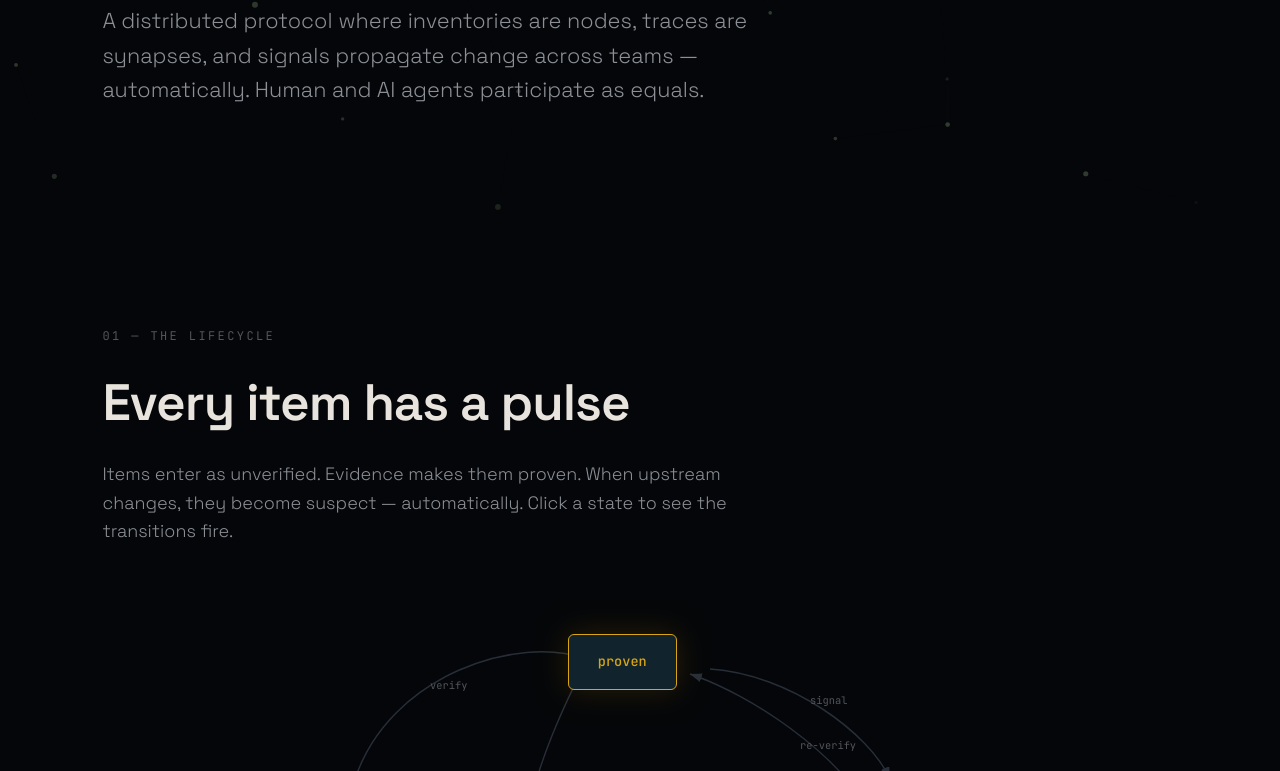
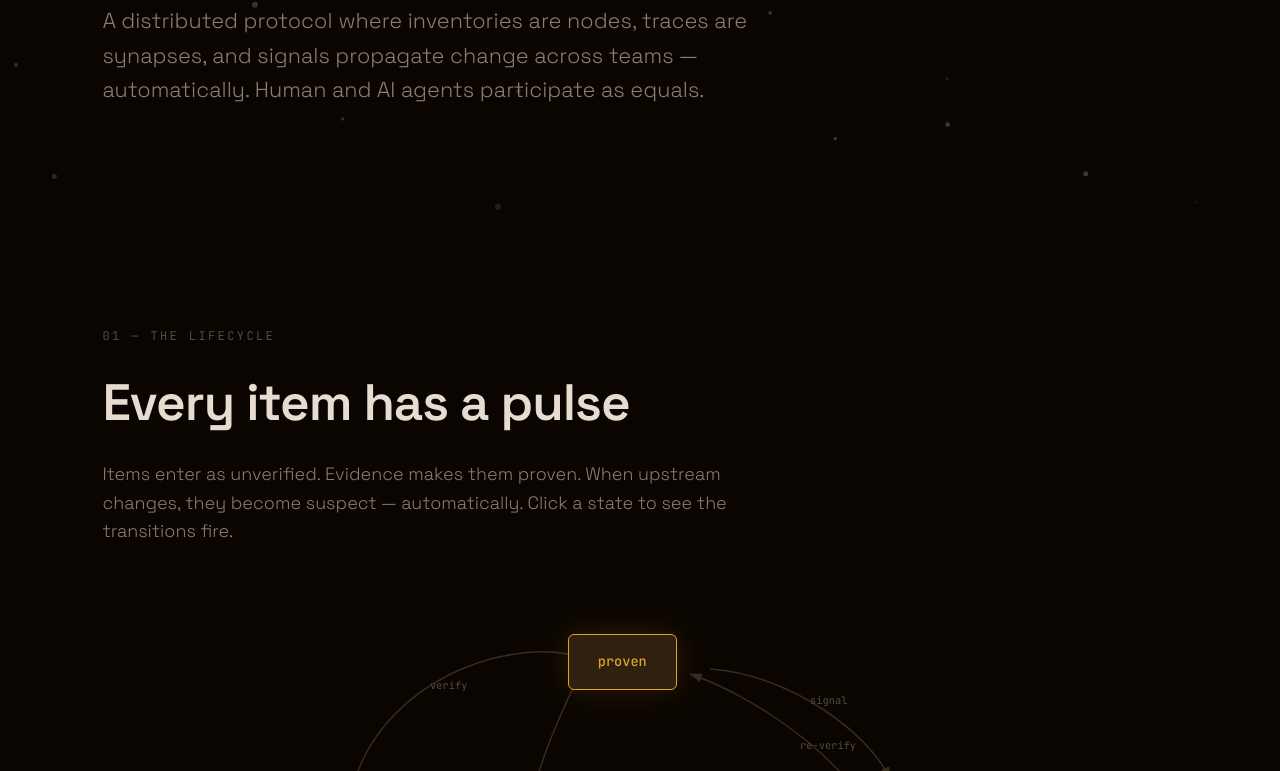
Before and after one commit to cuongtranba/ccom, an Astro site in the folder web/: page / in a window 1280 px wide. Shown: the part 553-1324 px from the top of the page. Built offline with nearby package versions, Linux system fonts and the light colour scheme; Astro itself is replaced by a stand-in of ours.

Commit message:
style: swap OKLCH palette from blue to warm desert tones
Shift all CSS custom property hues in :root from blue (260) to
warm desert range (65-80) as the foundation for the Dune restyle.
Increases chroma slightly on backgrounds and text for richer warmth.

```diff
--- a/web/src/styles/global.css
+++ b/web/src/styles/global.css
@@ -3,27 +3,27 @@
 *, *::before, *::after { margin: 0; padding: 0; box-sizing: border-box; }
 
 :root {
-  --bg-deep: oklch(0.12 0.01 260);
-  --bg-surface: oklch(0.16 0.01 260);
-  --bg-elevated: oklch(0.20 0.015 260);
-  --border-subtle: oklch(0.25 0.01 260);
-  --border-hover: oklch(0.35 0.02 260);
+  --bg-deep: oklch(0.12 0.02 65);
+  --bg-surface: oklch(0.17 0.02 65);
+  --bg-elevated: oklch(0.22 0.025 65);
+  --border-subtle: oklch(0.28 0.02 65);
+  --border-hover: oklch(0.40 0.03 70);
 
-  --text-primary: oklch(0.92 0.01 80);
-  --text-secondary: oklch(0.65 0.01 260);
-  --text-muted: oklch(0.45 0.01 260);
+  --text-primary: oklch(0.90 0.02 75);
+  --text-secondary: oklch(0.60 0.03 70);
+  --text-muted: oklch(0.42 0.02 65);
 
-  --proven: oklch(0.75 0.15 85);
-  --proven-glow: oklch(0.65 0.18 85);
-  --suspect: oklch(0.70 0.18 25);
-  --suspect-glow: oklch(0.60 0.22 25);
-  --broke: oklch(0.65 0.20 15);
-  --unverified: oklch(0.65 0.08 250);
-  --unverified-glow: oklch(0.55 0.10 250);
+  --proven: oklch(0.75 0.14 80);
+  --proven-glow: oklch(0.65 0.17 80);
+  --suspect: oklch(0.62 0.16 45);
+  --suspect-glow: oklch(0.52 0.20 45);
+  --broke: oklch(0.55 0.20 25);
+  --unverified: oklch(0.55 0.04 70);
+  --unverified-glow: oklch(0.45 0.06 70);
 
-  --signal-pulse: oklch(0.80 0.14 145);
-  --trace-line: oklch(0.30 0.02 260);
-  --trace-active: oklch(0.50 0.08 145);
+  --signal-pulse: oklch(0.78 0.16 65);
+  --trace-line: oklch(0.30 0.03 65);
+  --trace-active: oklch(0.55 0.10 70);
 
   --font-display: 'Space Grotesk', system-ui, sans-serif;
   --font-mono: 'JetBrains Mono', monospace;
```
